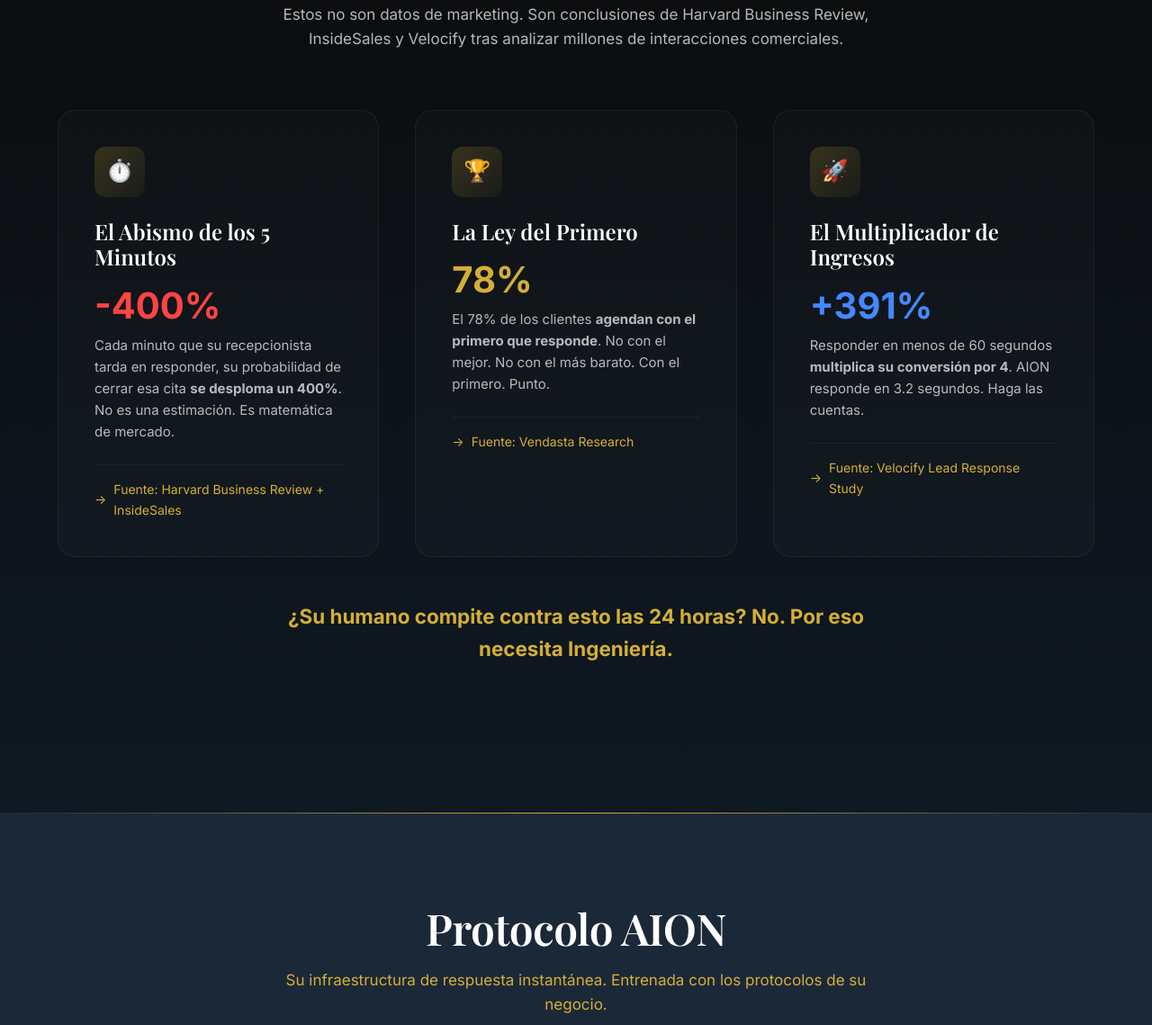
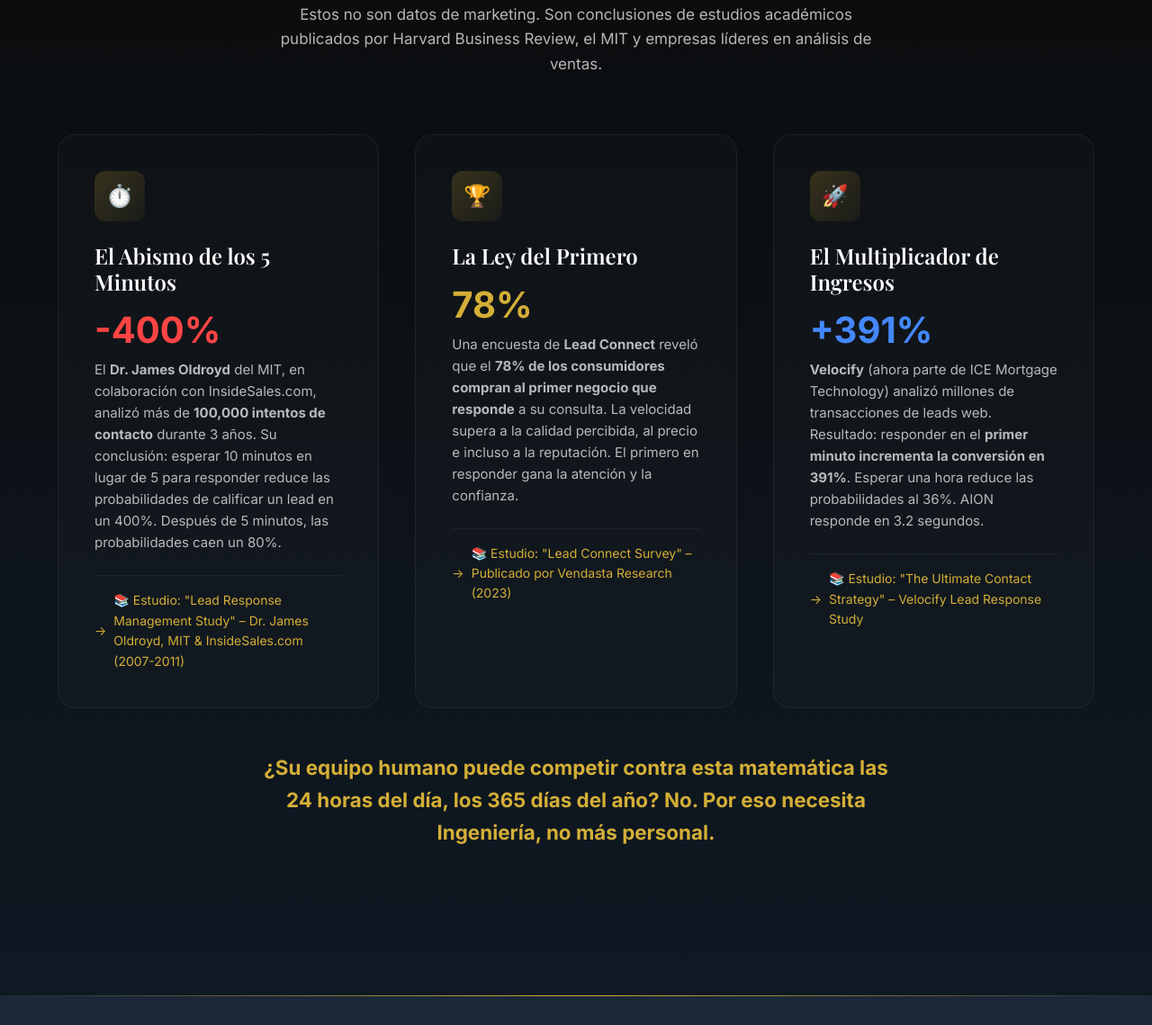
Before and after one commit to mosheperafan123-ux/System-leads, a website: page index.html in a window 1280 px wide. Shown: the part 1028-2167 px from the top of the page at 90% size. Drawn offline with nearby package versions, Linux system fonts and the light colour scheme.

Commit message:
Add detailed scientific study info: Dr. Oldroyd MIT, Lead Connect, Velocify

```diff
--- a/index.html
+++ b/index.html
@@ -42,8 +42,8 @@
         <div class="container">
             <div class="section-header fade-up">
                 <h2>La Matemática que su Competencia Ignora</h2>
-                <p>Estos no son datos de marketing. Son conclusiones de Harvard Business Review, InsideSales y Velocify
-                    tras analizar millones de interacciones comerciales.</p>
+                <p>Estos no son datos de marketing. Son conclusiones de estudios académicos publicados por Harvard
+                    Business Review, el MIT y empresas líderes en análisis de ventas.</p>
             </div>
 
             <div class="problems-grid">
@@ -52,11 +52,13 @@
                     <div class="problem-icon">⏱️</div>
                     <h3>El Abismo de los 5 Minutos</h3>
                     <div class="stat-number" style="font-size: 2.5rem; color: #ff4444; font-weight: bold;">-400%</div>
-                    <p>Cada minuto que su recepcionista tarda en responder, su probabilidad de cerrar esa cita
-                        <strong>se desploma un 400%</strong>. No es una estimación. Es matemática de mercado.
-                    </p>
+                    <p>El <strong>Dr. James Oldroyd</strong> del MIT, en colaboración con InsideSales.com, analizó más
+                        de <strong>100,000 intentos de contacto</strong> durante 3 años. Su conclusión: esperar 10
+                        minutos en lugar de 5 para responder reduce las probabilidades de calificar un lead en un 400%.
+                        Después de 5 minutos, las probabilidades caen un 80%.</p>
                     <div class="problem-solution">
-                        Fuente: Harvard Business Review + InsideSales
+                        📚 Estudio: "Lead Response Management Study" – Dr. James Oldroyd, MIT & InsideSales.com
+                        (2007-2011)
                     </div>
                 </div>
 
@@ -65,10 +67,12 @@
                     <div class="problem-icon">🏆</div>
                     <h3>La Ley del Primero</h3>
                     <div class="stat-number" style="font-size: 2.5rem; color: #D4AF37; font-weight: bold;">78%</div>
-                    <p>El 78% de los clientes <strong>agendan con el primero que responde</strong>. No con el mejor. No
-                        con el más barato. Con el primero. Punto.</p>
+                    <p>Una encuesta de <strong>Lead Connect</strong> reveló que el <strong>78% de los consumidores
+                            compran al primer negocio que responde</strong> a su consulta. La velocidad supera a la
+                        calidad percibida, al precio e incluso a la reputación. El primero en responder gana la atención
+                        y la confianza.</p>
                     <div class="problem-solution">
-                        Fuente: Vendasta Research
+                        📚 Estudio: "Lead Connect Survey" – Publicado por Vendasta Research (2023)
                     </div>
                 </div>
 
@@ -77,18 +81,21 @@
                     <div class="problem-icon">🚀</div>
                     <h3>El Multiplicador de Ingresos</h3>
                     <div class="stat-number" style="font-size: 2.5rem; color: #4488ff; font-weight: bold;">+391%</div>
-                    <p>Responder en menos de 60 segundos <strong>multiplica su conversión por 4</strong>. AION responde
-                        en 3.2 segundos. Haga las cuentas.</p>
+                    <p><strong>Velocify</strong> (ahora parte de ICE Mortgage Technology) analizó millones de
+                        transacciones de leads web. Resultado: responder en el <strong>primer minuto incrementa la
+                            conversión en 391%</strong>. Esperar una hora reduce las probabilidades al 36%. AION
+                        responde en 3.2 segundos.</p>
                     <div class="problem-solution">
-                        Fuente: Velocify Lead Response Study
+                        📚 Estudio: "The Ultimate Contact Strategy" – Velocify Lead Response Study
                     </div>
                 </div>
             </div>
 
             <!-- Closing Statement -->
             <div class="section-header fade-up" style="margin-top: 3rem;">
-                <p style="font-size: 1.4rem; font-weight: bold; color: var(--gold);">¿Su humano compite contra esto las
-                    24 horas? No. Por eso necesita Ingeniería.</p>
+                <p style="font-size: 1.4rem; font-weight: bold; color: var(--gold);">¿Su equipo humano puede competir
+                    contra esta matemática las 24 horas del día, los 365 días del año? No. Por eso necesita Ingeniería,
+                    no más personal.</p>
             </div>
         </div>
     </section>
```
